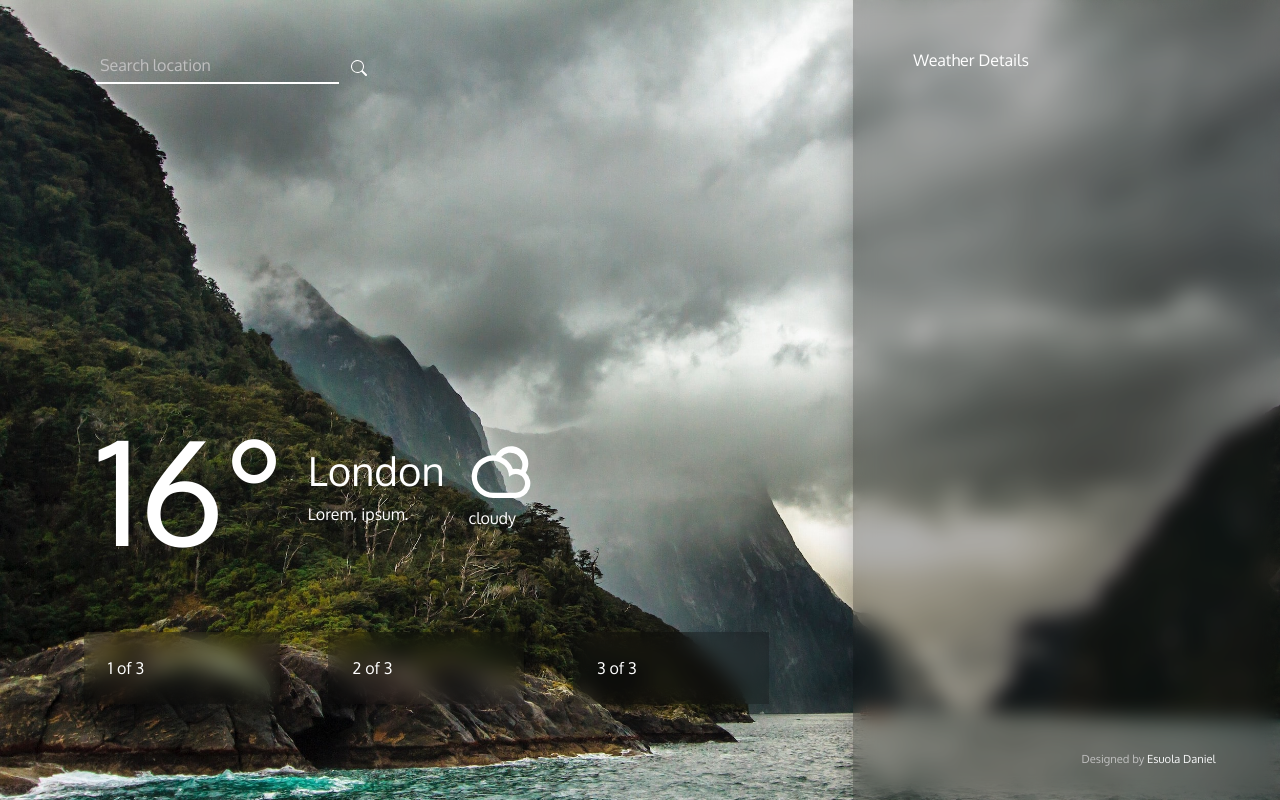
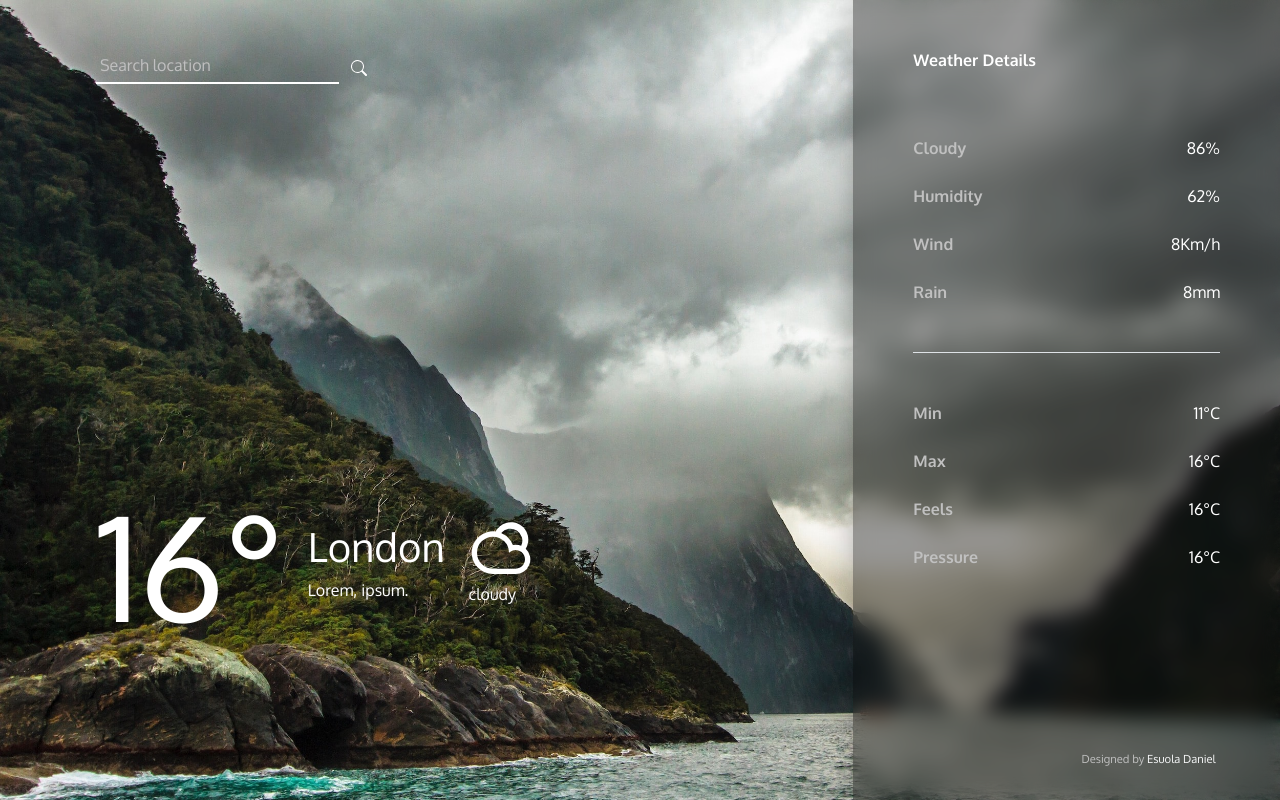
Before and after one commit to DanieAfriheart/WeatherApp, a React (Create React App) app: page / in a window 1280 px wide. Built offline with nearby package versions, Linux system fonts and the light colour scheme.

Commit message:
improved looks

```diff
--- a/src/App.js
+++ b/src/App.js
@@ -25,7 +25,7 @@ function App() {
         <Container fluid className='bg' style={{ height: '100vh' }}>
           <Container fluid className='h-100 px-0'>
             <div className="row h-100">
-              <Col md={8} className='p-5 d-flex justify-content-center flex-column'>
+              <Col md={8} className='p-5 '>
 
                 {/* Locationn Search */}
                 <div className="d-flex justify-content-between mb-3 w-50 px-5">
@@ -33,7 +33,7 @@ function App() {
                   <Button className='bg-transparent border-0' onClick={searchLocation}><BsSearch /></Button>
                 </div>
 
-                <div className="align-items-end h-75 d-flex">
+                <div className="align-items-end h-75 d-flex mt-5">
                   <div className="row d-flex flex-row align-items-center ps-5">
                     <div className="col">
                       <h1 className='deg'>16°</h1>
@@ -48,13 +48,11 @@ function App() {
                     </div>
                   </div>
                 </div>
-
-                <Description />
               </Col>
 
               <Col md={4} className='morph py-5'>
-                <div className="px-5 d-flex justify-content-between">
-                <p>Weather Details</p>
+                <div className="px-5 d-flex flex-column justify-content-between">
+                  <Description />
                 </div>
               </Col>
             </div>
--- a/src/Description.js
+++ b/src/Description.js
@@ -1,16 +1,30 @@
 import Container from 'react-bootstrap/Container';
-import Row from 'react-bootstrap/Row';
-import Col from 'react-bootstrap/Col';
+// import Row from 'react-bootstrap/Row';
+// import Col from 'react-bootstrap/Col';
+
+// Icons
+import { AiOutlineArrowDown, AiOutlineArrowUp } from 'react-icons/ai'
+import { CgSmile } from 'react-icons/cg'
 
 const Description = () => {
     return (
         <>
-            <Container className='my-5 px-5'>
-                <Row className='gap-5'>
-                    <Col className='p-4 morph'>1 of 3</Col>
-                    <Col className='p-4 morph'>2 of 3</Col>
-                    <Col className='p-4 morph'>3 of 3</Col>
-                </Row>
+            <Container className='px-0'>
+                <p className='fw-bold'>Weather Details</p>
+
+                <ul className="pt-4 px-0">
+                    <li><span className='shade fw-bold'>Cloudy</span> <span>86%</span></li>
+                    <li><span className='shade fw-bold'>Humidity</span> <span>62%</span></li>
+                    <li><span className='shade fw-bold'>Wind</span> <span>8Km/h</span></li>
+                    <li><span className='shade fw-bold'>Rain</span> <span>8mm</span></li>
+                </ul>
+                <ul className="pt-4 px-0 border-top mt-5">
+                    <li><span className='shade fw-bold'>Min</span> <span>11°C</span></li>
+                    <li><span className='shade fw-bold'>Max</span> <span>16°C</span></li>
+                    <li><span className='shade fw-bold'>Feels</span> <span>16°C</span></li>
+                    <li><span className='shade fw-bold'>Pressure</span> <span>16°C</span></li>
+                </ul>
+
             </Container>
         </>
     );
--- a/src/index.css
+++ b/src/index.css
@@ -22,7 +22,7 @@
 
 .morph {
   /* background: rgba(255, 255, 255, 0.2); */
-  background: rgba(3, 3, 3, 0.3);
+  background: rgba(3, 3, 3, 0.4);
   box-shadow: 0 4px 30px rgba(0, 0, 0, 0.3);
   backdrop-filter: blur(10px);
   -webkit-backdrop-filter: blur(5px);
@@ -32,7 +32,9 @@
   /* color: #aaa; */
   color: silver;
 }
-
+.border-top{
+  color: silver !important;
+}
 input {
   background-color: transparent;
   border-bottom: 2px solid white !important;
@@ -40,7 +42,23 @@ input {
   outline: none;
   color: #fff;
 }
-.small{
+
+.shade {
+  color: silver;
+}
+
+.small {
   font-size: 0.7em !important;
   color: silver;
 }
+
+ul {
+  list-style: none;
+}
+
+ul li {
+  display: flex;
+  justify-content: space-between;
+  align-items: center;
+  margin-top: 1.5em;
+}
```
